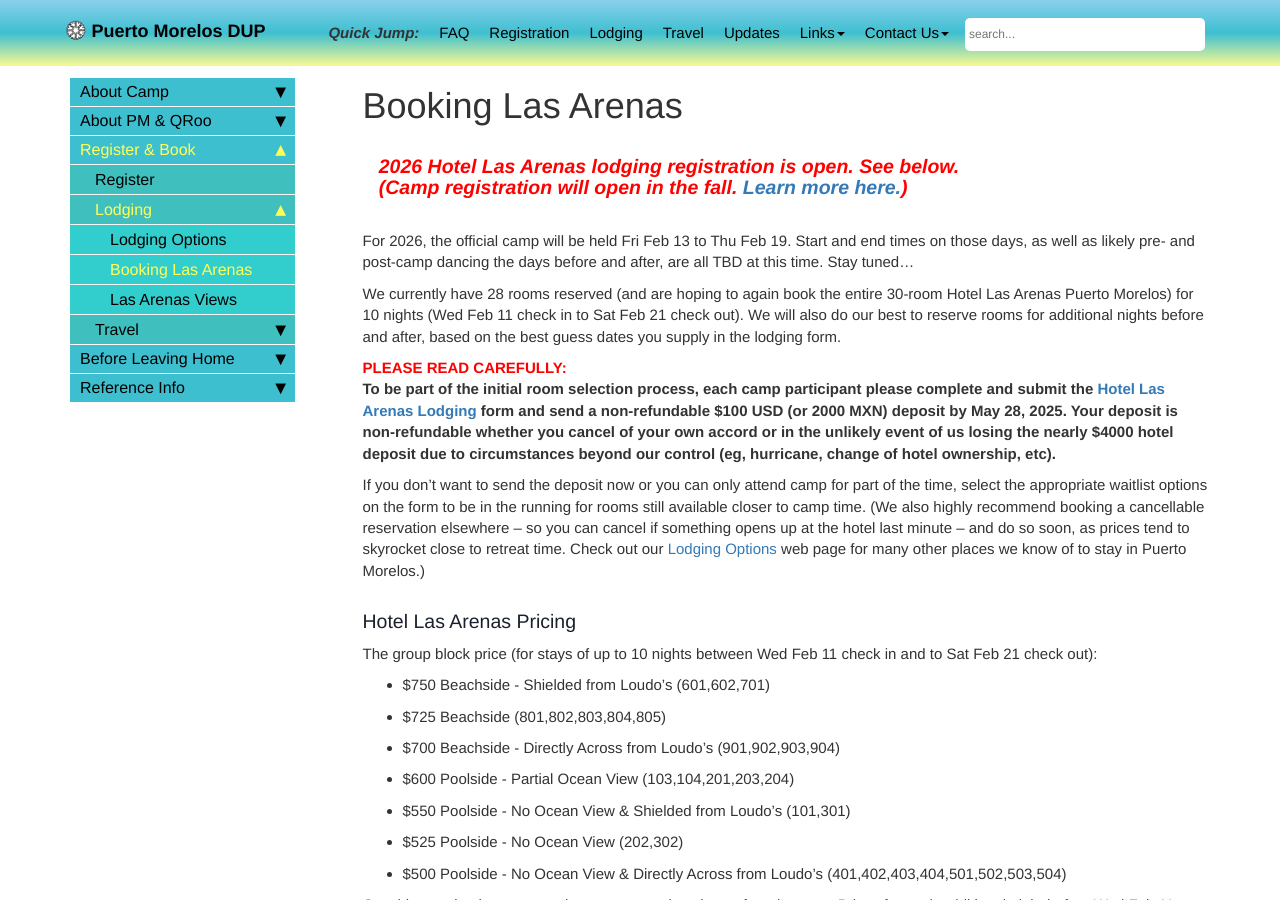
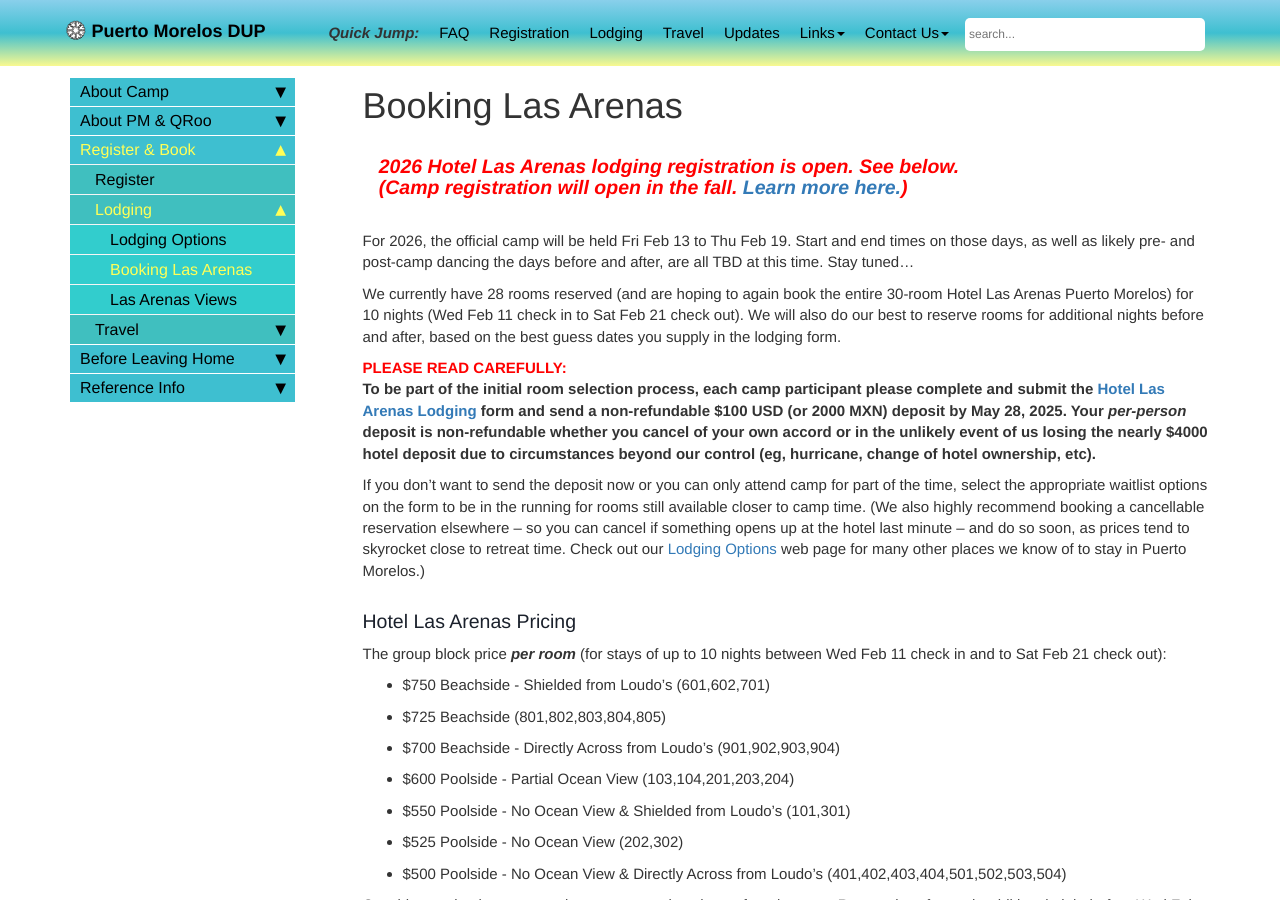
Before and after one commit to davewalker60/pmdup, a Jekyll site: the page built from pages/booking-las-arenas.md, in a window 1280 px wide and 900 px high. Built offline with Jekyll 4.4.1, drawn with Linux system fonts in a browser that asks for light colours; comment, search, counter and statistics services are not loaded; some of the changed text lies outside the part shown.

Commit message:
Add per-person & per room

```diff
--- a/pages/booking-las-arenas.md
+++ b/pages/booking-las-arenas.md
@@ -16,13 +16,13 @@
 We currently have 28 rooms reserved (and are hoping to again book the entire 30-room Hotel Las Arenas Puerto Morelos) for 10 nights (Wed Feb 11 check in to Sat Feb 21 check out). We will also do our best to reserve rooms for additional nights before and after, based on the best guess dates you supply in the lodging form.
 
 <span style="color:red">**PLEASE READ CAREFULLY:**</span><br>
-**To be part of the initial room selection process, each camp participant please complete and submit the [Hotel Las Arenas Lodging](https://docs.google.com/forms/d/e/1FAIpQLSct3SrTHl76pMYcZ5z9-eWdLCjCXzf4igqfVk689qA42YuyWA/viewform){:target="_blank"} form and send a non-refundable $100 USD (or 2000 MXN) deposit by May 28, 2025. Your deposit is non-refundable whether you cancel of your own accord or in the unlikely event of us losing the nearly $4000 hotel deposit due to circumstances beyond our control (eg, hurricane, change of hotel ownership, etc).**
+**To be part of the initial room selection process, each camp participant please complete and submit the [Hotel Las Arenas Lodging](https://docs.google.com/forms/d/e/1FAIpQLSct3SrTHl76pMYcZ5z9-eWdLCjCXzf4igqfVk689qA42YuyWA/viewform){:target="_blank"} form and send a non-refundable $100 USD (or 2000 MXN) deposit by May 28, 2025. Your *per-person* deposit is non-refundable whether you cancel of your own accord or in the unlikely event of us losing the nearly $4000 hotel deposit due to circumstances beyond our control (eg, hurricane, change of hotel ownership, etc).**
 
 If you don't want to send the deposit now or you can only attend camp for part of the time, select the appropriate waitlist options on the form to be in the running for rooms still available closer to camp time. (We also highly recommend booking a cancellable reservation elsewhere -- so you can cancel if something opens up at the hotel last minute -- and do so soon, as prices tend to skyrocket close to retreat time. Check out our [Lodging Options](lodging-options.md) web page for many other places we know of to stay in Puerto Morelos.)
 
 ### Hotel Las Arenas Pricing
 
-The group block price (for stays of up to 10 nights between Wed Feb 11 check in and to Sat Feb 21 check out):
+The group block price ***per room*** (for stays of up to 10 nights between Wed Feb 11 check in and to Sat Feb 21 check out):
 * $750 Beachside - Shielded from Loudo's (601,602,701)
 * $725 Beachside (801,802,803,804,805)
 * $700 Beachside - Directly Across from Loudo's (901,902,903,904)
@@ -31,7 +31,7 @@
 * $525 Poolside - No Ocean View (202,302)
 * $500 Poolside - No Ocean View & Directly Across from Loudo's (401,402,403,404,501,502,503,504)
 
-Consider staying longer to explore cenotes, ruins, the reef, and more... Prices for each additional night before Wed Feb 11 and/or Sat Feb 21 and after:
+Consider staying longer to explore cenotes, ruins, the reef, and more... Room prices for each additional night before Wed Feb 11 and/or Sat Feb 21 and after:
 * $75 Beachside - Shielded from Loudo's
 * $72.50 Beachside
 * $70 Beachside - Directly Across from Loudo's
@@ -52,7 +52,7 @@
 
 Use Wise, Venmo, or PayPal (just like we did last year). If you don't do electronic payments, you can mail a US check.
 
-<span style="color:red">*Your stay is not reserved and your room preference is not prioritized until your $100 USD non-refundable deposit is received.*</span>
+<span style="color:red">*Your stay is not reserved and your room preference is not prioritized until your $100 USD non-refundable deposit is received. **Deposits are per person (not per room).***</span>
 
 You can pay the balance anytime before Jan 15, 2026, but note, if the exchange rate drops below 18 pesos/usd before you send the balance, your price will be higher:
 * The actual dollar (USD or CDN) price you pay would be determined using the exchange rate at the time you pay.
```
